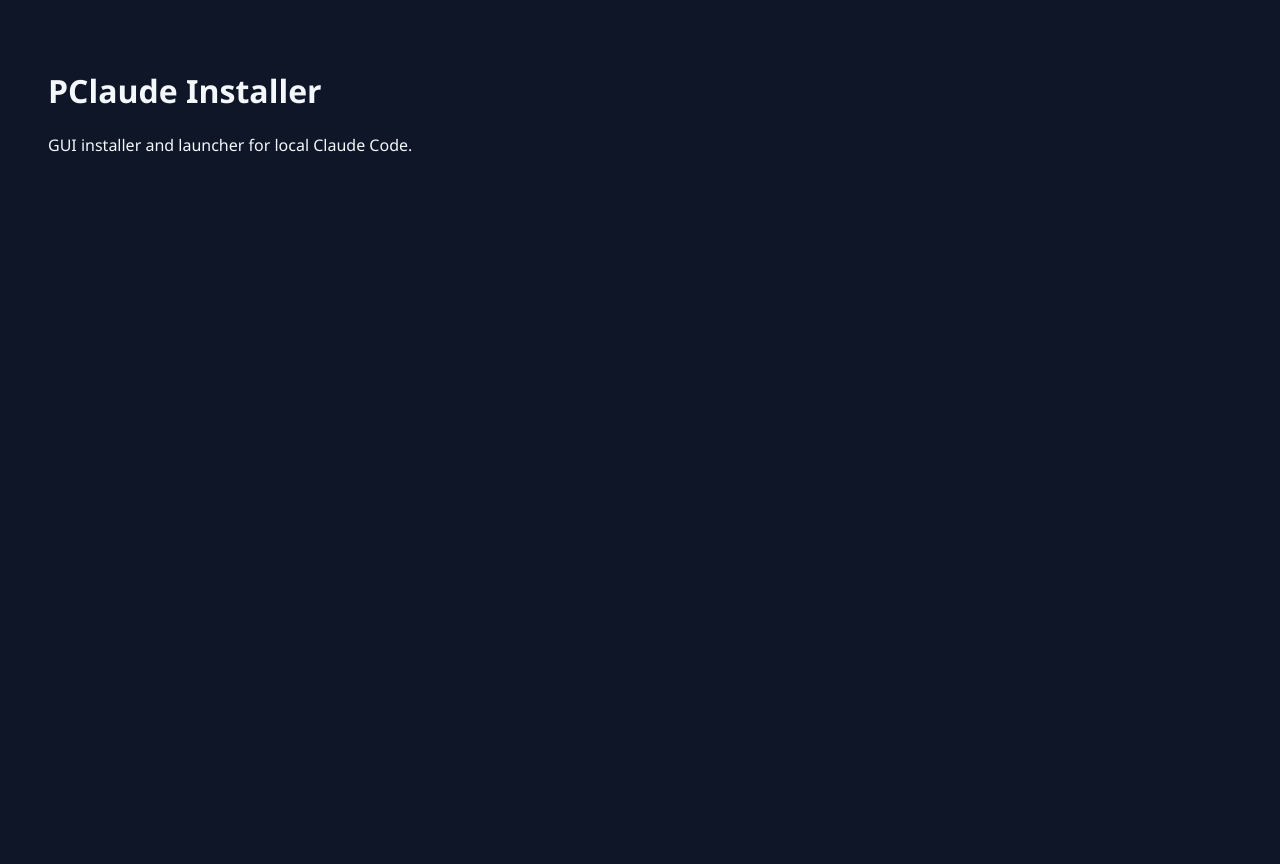
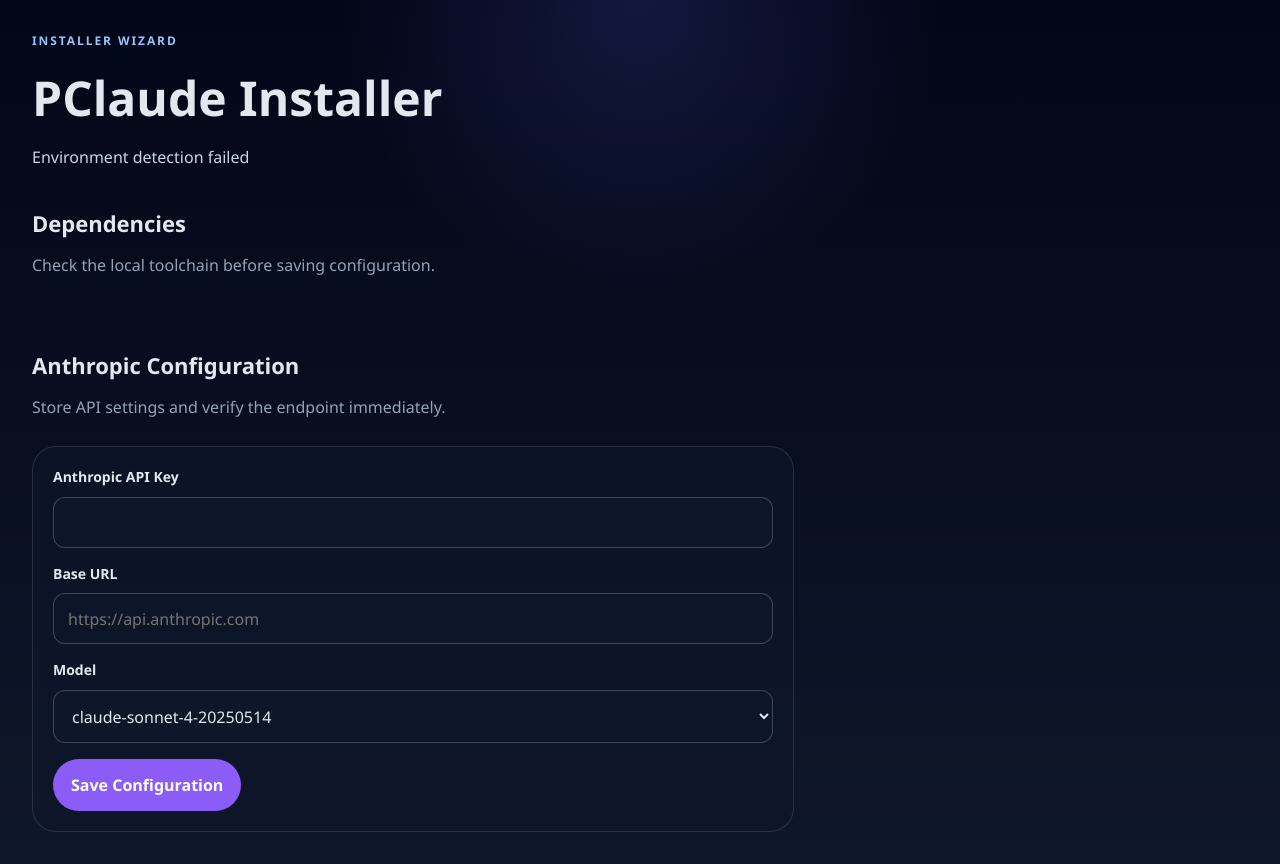
Before and after one commit to DUNHKpcc/ClaudeHub, a React (Vite) app: page / in a window 1280 px wide. Before the commit the page ends 800 px from the top, so only its background shows below. Built offline with nearby package versions, Linux system fonts and the light colour scheme.

Commit message:
feat: add installer wizard ui

```diff
--- a/src/renderer/App.tsx
+++ b/src/renderer/App.tsx
@@ -1,10 +1,163 @@
+import type { CSSProperties } from "react";
+import { useEffect, useState } from "react";
+
 import { APP_TITLE } from "../shared/ipc";
+import type { ConnectivityResult, DetectEnvironmentResult } from "../shared/contracts";
+import type { ConfigInput } from "../shared/schemas";
+
+import { ConfigForm } from "./components/ConfigForm";
+import { ConnectivityBanner } from "./components/ConnectivityBanner";
+import { DependencyCard } from "./components/DependencyCard";
 
 export function App() {
+  const [environment, setEnvironment] = useState<DetectEnvironmentResult | null>(null);
+  const [connectivity, setConnectivity] = useState<ConnectivityResult | null>(null);
+  const [status, setStatus] = useState("Detecting local environment...");
+
+  useEffect(() => {
+    const api = window.pclaude;
+
+    if (!api) {
+      setStatus("Environment detection failed");
+      return;
+    }
+
+    let cancelled = false;
+
+    async function detect() {
+      try {
+        const result = await api.detectEnvironment();
+
+        if (cancelled) {
+          return;
+        }
+
+        setEnvironment(result);
+        setStatus("Environment ready");
+      } catch {
+        if (!cancelled) {
+          setStatus("Environment detection failed");
+        }
+      }
+    }
+
+    void detect();
+
+    return () => {
+      cancelled = true;
+    };
+  }, []);
+
+  async function handleSave(input: ConfigInput) {
+    await window.pclaude.saveConfig(input);
+    const result = await window.pclaude.testConnectivity(input);
+    setConnectivity(result);
+  }
+
   return (
-    <main>
-      <h1>{APP_TITLE}</h1>
-      <p>GUI installer and launcher for local Claude Code.</p>
+    <main style={mainStyle}>
+      <header style={heroStyle}>
+        <p style={eyebrowStyle}>Installer wizard</p>
+        <h1 style={headingStyle}>{APP_TITLE}</h1>
+        <p style={statusStyle}>{status}</p>
+      </header>
+
+      <section style={sectionStyle}>
+        <div style={sectionHeadingStyle}>
+          <h2 style={sectionTitleStyle}>Dependencies</h2>
+          <p style={sectionCopyStyle}>Check the local toolchain before saving configuration.</p>
+        </div>
+
+        <div style={gridStyle}>
+          {environment?.dependencies.map((dependency) => (
+            <DependencyCard key={dependency.name} dependency={dependency} />
+          ))}
+        </div>
+      </section>
+
+      <section style={sectionStyle}>
+        <div style={sectionHeadingStyle}>
+          <h2 style={sectionTitleStyle}>Anthropic Configuration</h2>
+          <p style={sectionCopyStyle}>Store API settings and verify the endpoint immediately.</p>
+        </div>
+
+        <div style={panelStyle}>
+          <ConfigForm onSubmit={handleSave} />
+          <ConnectivityBanner result={connectivity} />
+        </div>
+      </section>
     </main>
   );
 }
+
+const mainStyle: CSSProperties = {
+  minHeight: "100%",
+  padding: 32,
+  display: "grid",
+  gap: 24,
+  background:
+    "radial-gradient(circle at top, rgba(99, 102, 241, 0.18), transparent 28%), linear-gradient(180deg, #020617 0%, #0f172a 100%)",
+  color: "#e2e8f0"
+};
+
+const heroStyle: CSSProperties = {
+  display: "grid",
+  gap: 8,
+  maxWidth: 900
+};
+
+const eyebrowStyle: CSSProperties = {
+  margin: 0,
+  color: "#93c5fd",
+  textTransform: "uppercase",
+  letterSpacing: "0.16em",
+  fontSize: 12,
+  fontWeight: 700
+};
+
+const headingStyle: CSSProperties = {
+  margin: 0,
+  fontSize: 48,
+  lineHeight: 1.05
+};
+
+const statusStyle: CSSProperties = {
+  margin: 0,
+  color: "#cbd5e1"
+};
+
+const sectionStyle: CSSProperties = {
+  display: "grid",
+  gap: 16
+};
+
+const sectionHeadingStyle: CSSProperties = {
+  display: "grid",
+  gap: 4
+};
+
+const sectionTitleStyle: CSSProperties = {
+  margin: 0,
+  fontSize: 22
+};
+
+const sectionCopyStyle: CSSProperties = {
+  margin: 0,
+  color: "#94a3b8"
+};
+
+const gridStyle: CSSProperties = {
+  display: "grid",
+  gap: 16,
+  gridTemplateColumns: "repeat(auto-fit, minmax(220px, 1fr))"
+};
+
+const panelStyle: CSSProperties = {
+  display: "grid",
+  gap: 16,
+  maxWidth: 720,
+  padding: 20,
+  borderRadius: 24,
+  background: "rgba(15, 23, 42, 0.6)",
+  border: "1px solid rgba(148, 163, 184, 0.2)"
+};
--- /dev/null
+++ b/src/renderer/components/ConfigForm.tsx
@@ -0,0 +1,110 @@
+import type { CSSProperties, FormEvent } from "react";
+import { useState } from "react";
+
+import type { ConfigInput } from "../../shared/schemas";
+import { supportedModels } from "../lib/models";
+
+interface ConfigFormProps {
+  onSubmit(input: ConfigInput): Promise<void>;
+}
+
+export function ConfigForm({ onSubmit }: ConfigFormProps) {
+  const [apiKey, setApiKey] = useState("");
+  const [baseUrl, setBaseUrl] = useState("");
+  const [model, setModel] = useState<(typeof supportedModels)[number]>(supportedModels[1]);
+  const [isSubmitting, setIsSubmitting] = useState(false);
+
+  async function handleSubmit(event: FormEvent<HTMLFormElement>) {
+    event.preventDefault();
+    setIsSubmitting(true);
+
+    try {
+      await onSubmit({ apiKey, baseUrl, model });
+    } finally {
+      setIsSubmitting(false);
+    }
+  }
+
+  return (
+    <form onSubmit={handleSubmit} style={formStyle}>
+      <label style={fieldStyle}>
+        <span style={labelStyle}>Anthropic API Key</span>
+        <input
+          aria-label="Anthropic API Key"
+          type="password"
+          value={apiKey}
+          onChange={(event) => setApiKey(event.target.value)}
+          style={inputStyle}
+        />
+      </label>
+
+      <label style={fieldStyle}>
+        <span style={labelStyle}>Base URL</span>
+        <input
+          aria-label="Base URL"
+          type="url"
+          placeholder="https://api.anthropic.com"
+          value={baseUrl}
+          onChange={(event) => setBaseUrl(event.target.value)}
+          style={inputStyle}
+        />
+      </label>
+
+      <label style={fieldStyle}>
+        <span style={labelStyle}>Model</span>
+        <select
+          aria-label="Model"
+          value={model}
+          onChange={(event) => setModel(event.target.value as (typeof supportedModels)[number])}
+          style={inputStyle}
+        >
+          {supportedModels.map((supportedModel) => (
+            <option key={supportedModel} value={supportedModel}>
+              {supportedModel}
+            </option>
+          ))}
+        </select>
+      </label>
+
+      <button type="submit" disabled={isSubmitting} style={buttonStyle}>
+        Save Configuration
+      </button>
+    </form>
+  );
+}
+
+const formStyle: CSSProperties = {
+  display: "grid",
+  gap: 16
+};
+
+const fieldStyle: CSSProperties = {
+  display: "grid",
+  gap: 8
+};
+
+const labelStyle: CSSProperties = {
+  fontSize: 14,
+  fontWeight: 600
+};
+
+const inputStyle: CSSProperties = {
+  border: "1px solid rgba(148, 163, 184, 0.35)",
+  borderRadius: 12,
+  background: "rgba(15, 23, 42, 0.85)",
+  color: "inherit",
+  padding: "12px 14px",
+  font: "inherit"
+};
+
+const buttonStyle: CSSProperties = {
+  justifySelf: "start",
+  border: "none",
+  borderRadius: 999,
+  background: "#8b5cf6",
+  color: "#fff",
+  padding: "12px 18px",
+  font: "inherit",
+  fontWeight: 700,
+  cursor: "pointer"
+};
--- /dev/null
+++ b/src/renderer/components/ConnectivityBanner.tsx
@@ -0,0 +1,22 @@
+import type { CSSProperties } from "react";
+
+import type { ConnectivityResult } from "../../shared/contracts";
+
+interface ConnectivityBannerProps {
+  result: ConnectivityResult | null;
+}
+
+export function ConnectivityBanner({ result }: ConnectivityBannerProps) {
+  if (!result) {
+    return null;
+  }
+
+  return <div style={bannerStyle}>{result.message}</div>;
+}
+
+const bannerStyle: CSSProperties = {
+  borderRadius: 16,
+  padding: "14px 16px",
+  background: "rgba(15, 23, 42, 0.72)",
+  border: "1px solid rgba(148, 163, 184, 0.2)"
+};
--- /dev/null
+++ b/src/renderer/components/DependencyCard.tsx
@@ -0,0 +1,80 @@
+import type { CSSProperties } from "react";
+
+import type { DependencyStatus } from "../../shared/schemas";
+
+interface DependencyCardProps {
+  dependency: DependencyStatus;
+}
+
+export function DependencyCard({ dependency }: DependencyCardProps) {
+  return (
+    <article style={cardStyle}>
+      <div style={headerStyle}>
+        <h3 style={titleStyle}>{dependency.name}</h3>
+        <span style={stateStyle}>{dependency.state}</span>
+      </div>
+
+      <dl style={detailsStyle}>
+        <div>
+          <dt style={termStyle}>Version</dt>
+          <dd style={definitionStyle}>{dependency.version ?? "Not detected"}</dd>
+        </div>
+        <div>
+          <dt style={termStyle}>Path</dt>
+          <dd style={definitionStyle}>{dependency.path ?? "Not detected"}</dd>
+        </div>
+      </dl>
+    </article>
+  );
+}
+
+const cardStyle: CSSProperties = {
+  border: "1px solid rgba(148, 163, 184, 0.2)",
+  borderRadius: 18,
+  background: "rgba(15, 23, 42, 0.72)",
+  padding: 18
+};
+
+const headerStyle: CSSProperties = {
+  display: "flex",
+  alignItems: "center",
+  justifyContent: "space-between",
+  gap: 12,
+  marginBottom: 16
+};
+
+const titleStyle: CSSProperties = {
+  margin: 0,
+  fontSize: 18,
+  textTransform: "capitalize"
+};
+
+const stateStyle: CSSProperties = {
+  borderRadius: 999,
+  background: "rgba(59, 130, 246, 0.18)",
+  padding: "6px 10px",
+  fontSize: 12,
+  fontWeight: 700,
+  textTransform: "uppercase",
+  letterSpacing: "0.08em"
+};
+
+const detailsStyle: CSSProperties = {
+  display: "grid",
+  gap: 12,
+  margin: 0
+};
+
+const termStyle: CSSProperties = {
+  fontSize: 12,
+  fontWeight: 700,
+  color: "#94a3b8",
+  textTransform: "uppercase",
+  letterSpacing: "0.08em",
+  marginBottom: 4
+};
+
+const definitionStyle: CSSProperties = {
+  margin: 0,
+  wordBreak: "break-word"
+};
--- /dev/null
+++ b/src/renderer/lib/models.ts
@@ -0,0 +1,5 @@
+export const supportedModels = [
+  "claude-opus-4-20250514",
+  "claude-sonnet-4-20250514",
+  "claude-3-7-sonnet-20250219"
+] as const;
```
Also changed, not shown: 1 other file (tests, documents, lock files or other folders).
